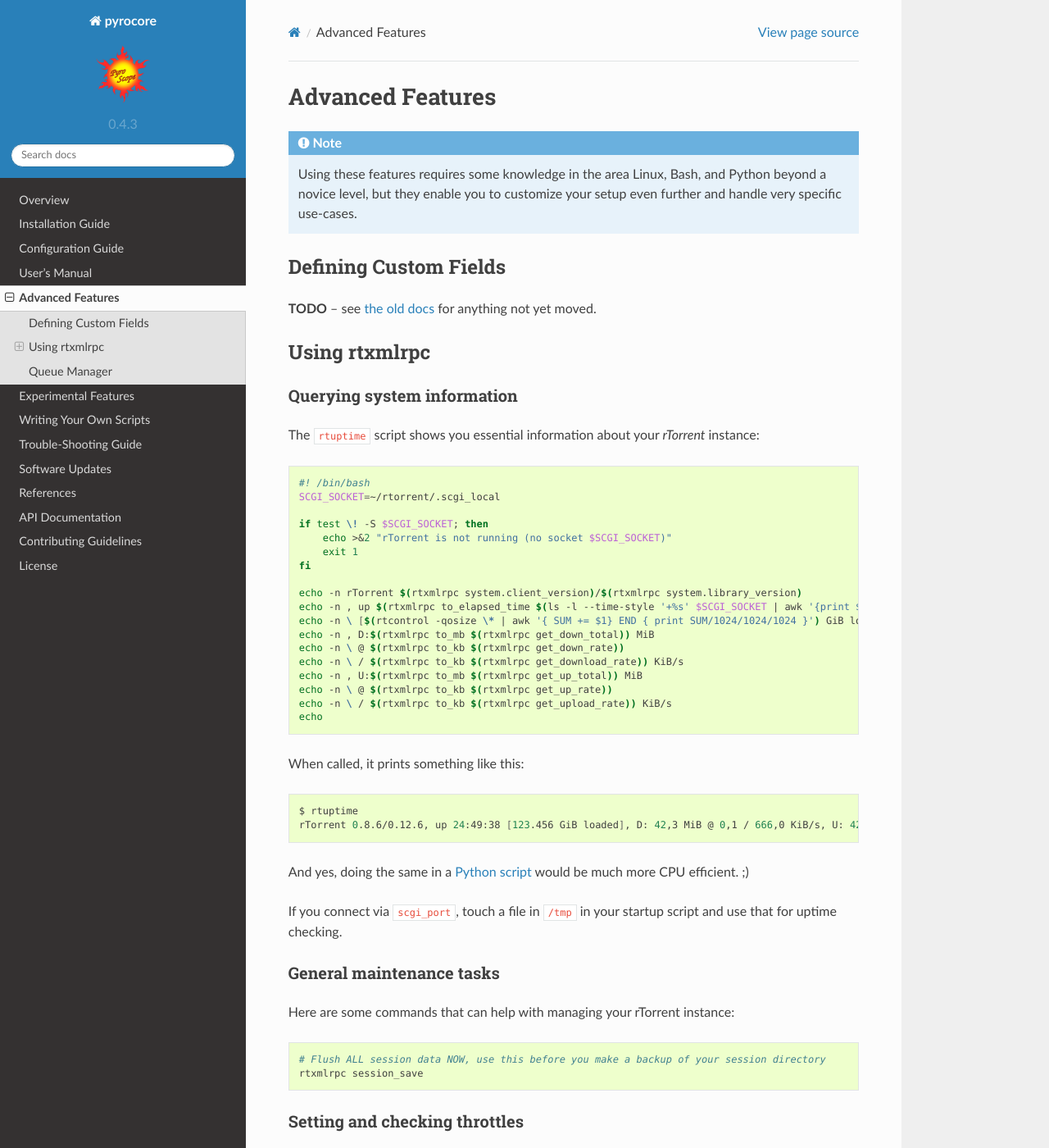
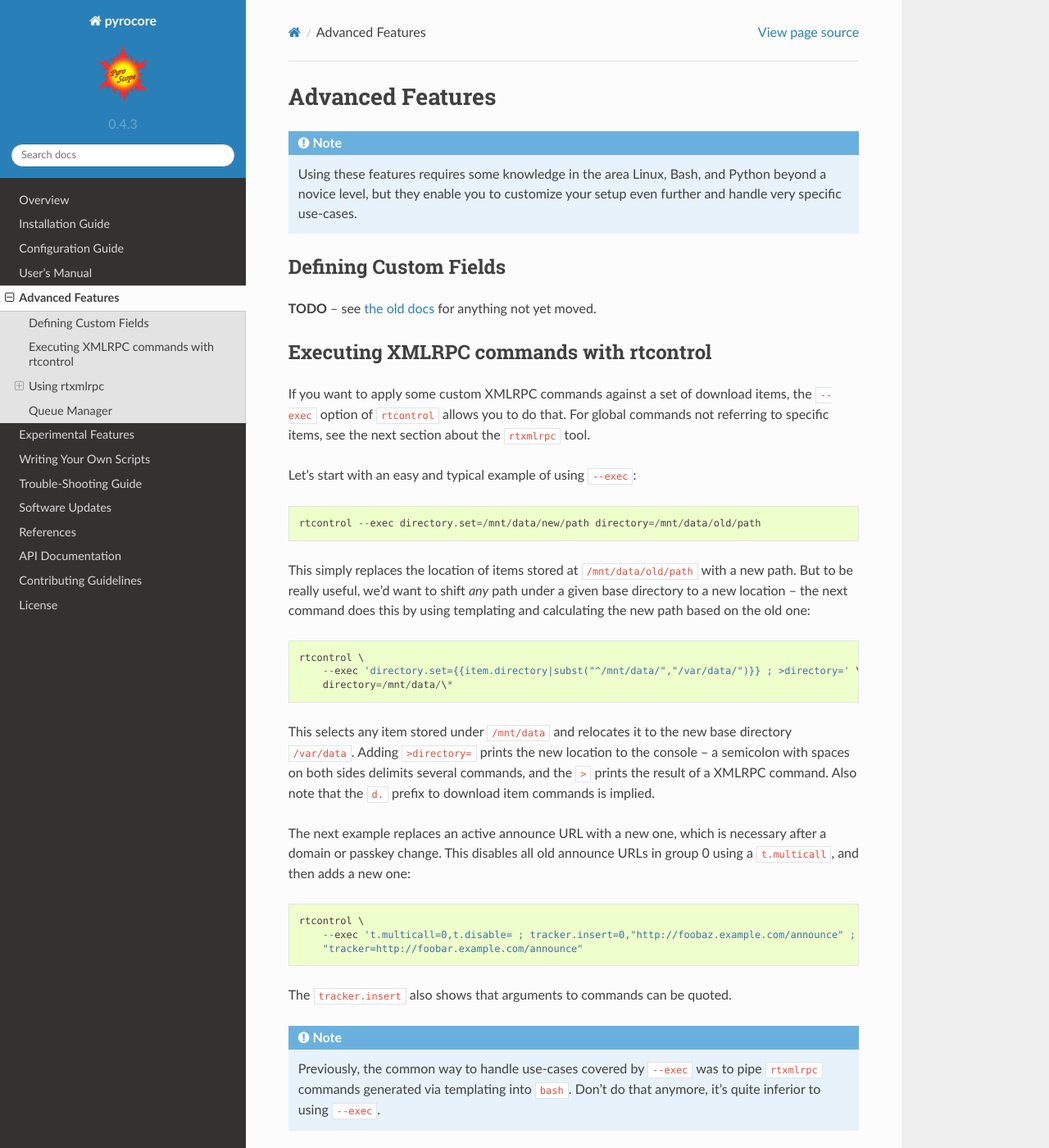
Before and after one commit to pyroscope/pyrocore, a Sphinx documentation site: the page built from docs/advanced.rst, in a window 1280 px wide and 1400 px high. Shown: the whole window at 82% size. Built offline with Sphinx 7.4.7 and the Read the Docs theme 2.0.0, drawn with Linux system fonts in a browser that asks for light colours.

Commit message:
docs: Executing XMLRPC commands with rtcontrol

```diff
--- a/docs/advanced.rst
+++ b/docs/advanced.rst
@@ -16,6 +16,52 @@ Defining Custom Fields
 .. include:: advanced-custom-fields.rst
 
 
+.. _rtcontrol-exec:
+
+
+Executing XMLRPC commands with rtcontrol
+----------------------------------------
+
+If you want to apply some custom XMLRPC commands against a set of download items,
+the ``--exec`` option of ``rtcontrol`` allows you to do that. For global commands
+not referring to specific items, see the next section about the ``rtxmlrpc`` tool.
+
+Let's start with an easy and typical example of using ``--exec``::
+
+    rtcontrol --exec directory.set=/mnt/data/new/path directory=/mnt/data/old/path
+
+This simply replaces the location of items stored at ``/mnt/data/old/path`` with a new path.
+But to be really useful, we'd want to shift *any* path under a given base directory
+to a new location – the next command does this by using templating and calculating the
+new path based on the old one::
+
+    rtcontrol \
+        --exec 'directory.set={{item.directory|subst("^/mnt/data/","/var/data/")}} ; >directory=' \
+        directory=/mnt/data/\*
+
+This selects any item stored under ``/mnt/data`` and relocates it to the new base directory
+``/var/data``. Adding ``>directory=`` prints the new location to the console –
+a semicolon with spaces on both sides delimits several commands, and the ``>`` prints the
+result of a XMLRPC command. Also note that the ``d.`` prefix to download item commands is implied.
+
+The next example replaces an active announce URL with a new one,
+which is necessary after a domain or passkey change.
+This disables all old announce URLs in group 0 using a ``t.multicall``,
+and then adds a new one::
+
+    rtcontrol \
+        --exec 't.multicall=0,t.disable= ; tracker.insert=0,"http://foobaz.example.com/announce" ; save_full_session=' \
+        "tracker=http://foobar.example.com/announce"
+
+The ``tracker.insert`` also shows that arguments to commands can be quoted.
+
+.. note::
+
+    Previously, the common way to handle use-cases covered by ``--exec`` was
+    to pipe ``rtxmlrpc`` commands generated via templating into ``bash``.
+    Don't do that anymore, it's quite inferior to using ``--exec``.
+
+
 .. _RtXmlRpcExamples:
 
 Using rtxmlrpc
```
